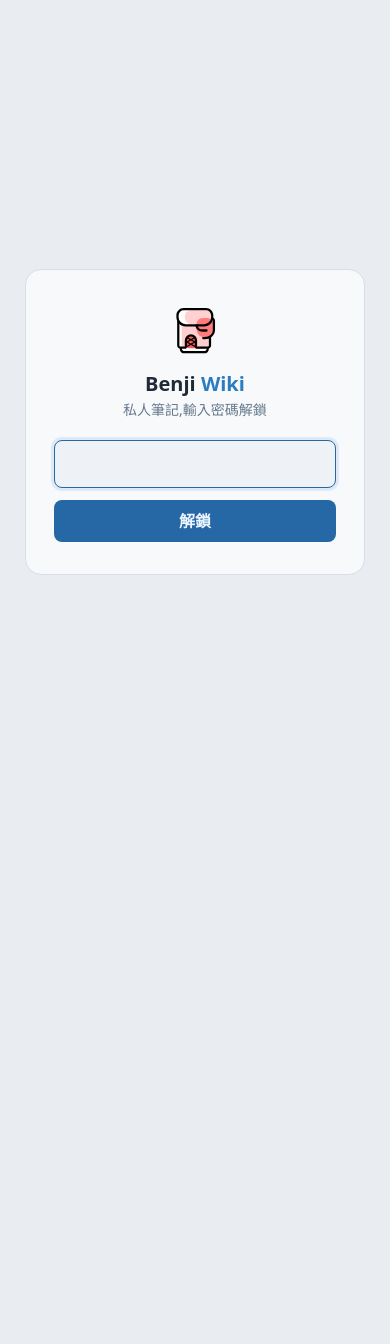
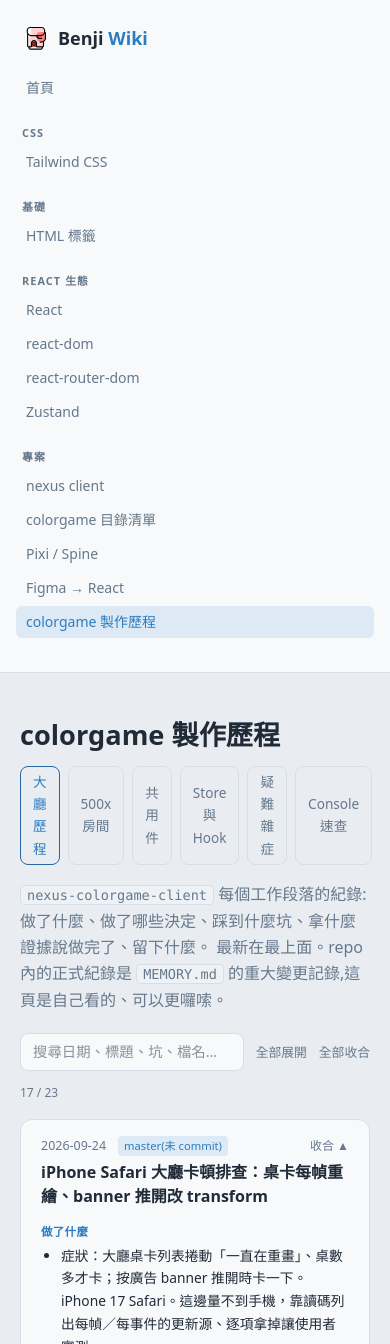
Before and after one commit to f840214/benji-wiki, a React (Vite) app: page /#/colorgame-log in a window 390 px wide. Shown: the top 1344 px of the page. Before the commit the page ends 844 px from the top, so only its background shows below. Built offline with nearby package versions, Linux system fonts and the light colour scheme.

Commit message:
chore: 拿掉密碼閘；docs(colorgame-log): iPhone Safari 大廳卡頓排查與兩則疑難雜症

```diff
--- a/src/App.jsx
+++ b/src/App.jsx
@@ -1,6 +1,4 @@
 import { Routes, Route } from 'react-router-dom'
-import { useAuth } from './store.js'
-import Lock from './components/Lock.jsx'
 import Layout from './components/Layout.jsx'
 import Home from './pages/Home.jsx'
 import Tailwind from './pages/Tailwind.jsx'
@@ -16,9 +14,6 @@ import FigmaToReactPage from './pages/FigmaToReactPage.jsx'
 import ColorGameLogPage from './pages/ColorGameLogPage.jsx'
 
 export default function App() {
-  const unlocked = useAuth((s) => s.unlocked)
-  if (!unlocked) return <Lock />
-
   return (
     <Routes>
       <Route element={<Layout />}>
--- a/src/components/Lock.jsx
+++ /dev/null
@@ -1,46 +0,0 @@
-import { useState } from 'react'
-import { useAuth } from '../store.js'
-
-const ICON = import.meta.env.BASE_URL + 'boxing.svg'
-
-export default function Lock() {
-  const [pw, setPw] = useState('')
-  const { tryUnlock, error, clearError } = useAuth()
-
-  const submit = (e) => {
-    e.preventDefault()
-    tryUnlock(pw)
-  }
-
-  return (
-    <div className="fixed inset-0 bg-bg flex items-center justify-center">
-      <form
-        onSubmit={submit}
-        className="w-[min(90vw,340px)] bg-panel border border-line rounded-2xl px-7 py-8 text-center"
-      >
-        <img src={ICON} alt="" aria-hidden="true" className="w-14 h-14 mx-auto mb-3" />
-        <h1 className="text-xl mb-0.5">Benji <span className="text-accent">Wiki</span></h1>
-        <p className="text-sm text-muted mb-5">私人筆記,輸入密碼解鎖</p>
-        <input
-          type="password"
-          value={pw}
-          autoFocus
-          aria-label="密碼"
-          autoComplete="current-password"
-          onChange={(e) => {
-            setPw(e.target.value)
-            if (error) clearError()
-          }}
-          className="w-full text-center bg-codebg border-[1.5px] border-line rounded-lg px-3 py-2.5 text-ink focus:outline-none focus:border-accent-deep focus:ring-[3px] focus:ring-accent-soft"
-        />
-        <button
-          type="submit"
-          className="w-full mt-3 py-2 font-semibold rounded-lg bg-accent-deep text-[#eaf5ff] cursor-pointer hover:brightness-110 active:scale-[.98] transition"
-        >
-          解鎖
-        </button>
-        {error && <p className="text-danger text-xs mt-2.5">密碼不對,再試一次</p>}
-      </form>
-    </div>
-  )
-}
--- a/src/pages/ColorGameLogPage.jsx
+++ b/src/pages/ColorGameLogPage.jsx
@@ -16,6 +16,29 @@ import Code from '../components/Code.jsx'
 //   links    相關頁 / 文件([[文字, href]])
 
 const ENTRIES = [
+  {
+    date: '2026-09-24',
+    title: 'iPhone Safari 大廳卡頓排查：桌卡每幀重繪、banner 推開改 transform',
+    branch: 'master(未 commit)',
+    summary: [
+      '症狀：大廳桌卡列表捲動「一直在重畫」、桌數多才卡；按廣告 banner 推開時卡一下。iPhone 17 Safari。這邊量不到手機，靠讀碼列出每幀／每事件的更新源、逐項拿掉讓使用者實測。',
+      '桌卡層找到的：① 倒數時間條每 500ms setState 更新 width 加 500ms 過渡，等於每張倒數中的卡連續重排＋重繪 → 改 transform: scaleX，倒數抽成 LobbyTimeBar 子元件只重畫那一條；② 桌事件（線上人數、UJP 獎池）每次都 setData 新物件 → JSON 比對沒變沿用舊物件，LobbyTableCard 改 React.memo；③ PLAY／收藏鈕 CSS 演出每幀 transform／opacity／SVG filter＋加色混合 → 捲動中／banner 過渡中掛 data-scrolling 讓 CssFxSprite 全部 animation-play-state: paused。',
+      'banner 推開一路排查：拿掉圖片本體仍卡 → 佔位 height 過渡改成標題區＋桌列整組 translateY 79、底板 translateY 80 仍卡 → 真正元凶是舞台根節點上那個會繼承的 @property --ad-banner-h 在過渡：繼承的自訂屬性每幀變就整棵子樹重算樣式，跟讀它的是誰無關。拿掉變數、兩處各自 transform 過渡（共用 bannerPush.BANNER_PUSH_TRANSITION 才同步）就順了。',
+      '標題 Spine 跟推：一開始過渡期間切 measurementMode 為 animation-frame，rAF 量比畫面慢一幀、看起來跟不上；改成 Pixi 畫布跟著標題區同量 translateY，標題框相對畫布不變、不重量測，全程合成器。順帶把畫布從整頁縮到頂 0 起 240 高（縮到 50/170 時標題被畫布邊切到）。',
+      'banner 圖片：掛載就 new Image().decode() 預解碼、<img decoding=async>，避免展開那刻主執行緒同步解碼。',
+    ],
+    decisions: [
+      '排查順序：先列每幀更新源（定時器、非合成屬性的 transition／keyframes、每事件 setState），逐項拿掉實測，不猜。',
+      '版面動畫一律 transform／opacity；需要多處同步時共用一個 class 常數，不用繼承的自訂屬性去驅動。',
+    ],
+    pitfalls: [
+      '繼承的 @property 自訂屬性過渡 = 每幀整棵子樹樣式重算；子樹愈大愈卡，讀值的元素改 transform 也救不了。',
+      '大廳桌卡列表沒有虛擬化，任何「每張卡都在做」的成本都乘桌數。',
+      '切 measurementMode 到 animation-frame 會慢一幀（rAF 在樣式更新前量）；要跟著 transform 動，讓畫布一起動比重量測好。',
+    ],
+    evidence: ['typecheck 0、eslint 0；使用者 iPhone 17 Safari 實測：捲動與 banner 推開都順、標題同步。'],
+    files: ['src/views/LobbyView.tsx', 'src/views/lobby/LobbyTableCard.tsx', 'src/game/hooks/useLobbyCardLive.ts', 'src/views/lobby/LobbyAdBanner.tsx', 'src/views/lobby/LobbyBackdrop.tsx', 'src/views/lobby/bannerPush.ts', 'src/views/lobby/fx/LobbyFxScene.tsx', 'src/views/lobby/fx/lobbyFx.tsx', 'src/views/components/fx/CssFxSprite.tsx', 'src/index.css'],
+  },
   {
     date: '2026-09-24',
     title: '大廳標題 Spine：跟著廣告 banner 走、沒活動入口時置中；框架補畫修一幀延遲',
@@ -677,6 +700,22 @@ function StateInventory() {
 const GOTCHAS = [
   {
     date: '2026-09-24',
+    title: '用會繼承的自訂屬性做過渡，整頁每幀都在重算樣式',
+    symptom: 'banner 推開 400ms 期間 iPhone Safari 卡一下；把讀那個變數的元素從 height 改成 transform、拿掉圖片都沒用。',
+    cause: '@property --ad-banner-h { inherits: true } 掛在舞台根節點上過渡，每一幀值變一次，瀏覽器就把整棵子樹（所有桌卡）的樣式重算一遍；成本來自「繼承的變數在動」，不是誰在讀它。',
+    fix: '拿掉變數，需要同步的兩處各自寫 transform: translateY 並共用同一個 transition class 常數（bannerPush.BANNER_PUSH_TRANSITION）。',
+    where: 'src/views/lobby/bannerPush.ts、LobbyView.tsx、LobbyBackdrop.tsx',
+  },
+  {
+    date: '2026-09-24',
+    title: '桌卡時間條用 width 過渡，桌數多時整列每幀重繪',
+    symptom: '大廳捲動一直在重畫，一兩桌還好、桌多就卡。',
+    cause: '每張卡的倒數時間條每 500ms 更新 width 加 500ms 過渡 → 每張倒數中的卡連續重排＋重繪；再加上每 500ms 的 setState 在卡片層，整張卡（路書、膠囊）跟著 reconciliation。',
+    fix: 'width → transform: scaleX（origin-left）；倒數 hook 抽進 LobbyTimeBar 子元件；桌事件資料沒變不 setState、卡片 React.memo。',
+    where: 'src/views/lobby/LobbyTableCard.tsx、src/game/hooks/useLobbyCardLive.ts',
+  },
+  {
+    date: '2026-09-24',
     title: 'Pixi 投影跟著 DOM 過渡動，但固定慢一幀',
     symptom: '廣告 banner 展開時大廳標題（Spine，layout-shift 量測）跟著下移，但整段 400ms 都比 DOM 列表落後一點。',
     cause: 'ResizeObserver 回呼在每幀排版後、繪製前；continuous 模式的 ticker 在 rAF 開頭已經畫過這一幀，requestRender() 在 continuous 下是 no-op，新位置要等下一幀 ticker。DOM 在第 N 幀、canvas 在第 N−1 幀。',
--- a/src/pages/ZustandPage.jsx
+++ b/src/pages/ZustandPage.jsx
@@ -24,7 +24,7 @@ export default function ZustandPage() {
       <h1>Zustand</h1>
       <p className="text-muted mb-5 max-w-[62ch]">
         輕量全域狀態管理:一個 store 就是一個 hook,不用 Provider 包來包去。
-        這個 wiki 的密碼解鎖狀態就是一個 zustand store(src/store.js)。
+        src/store.js 留了一個解鎖狀態的 store 當範例(密碼閘已拿掉,App 不再用它)。
       </p>
 
       <DataTable sections={API} headers={['API', '用法', '說明']} placeholder="搜尋 API…" />
```
